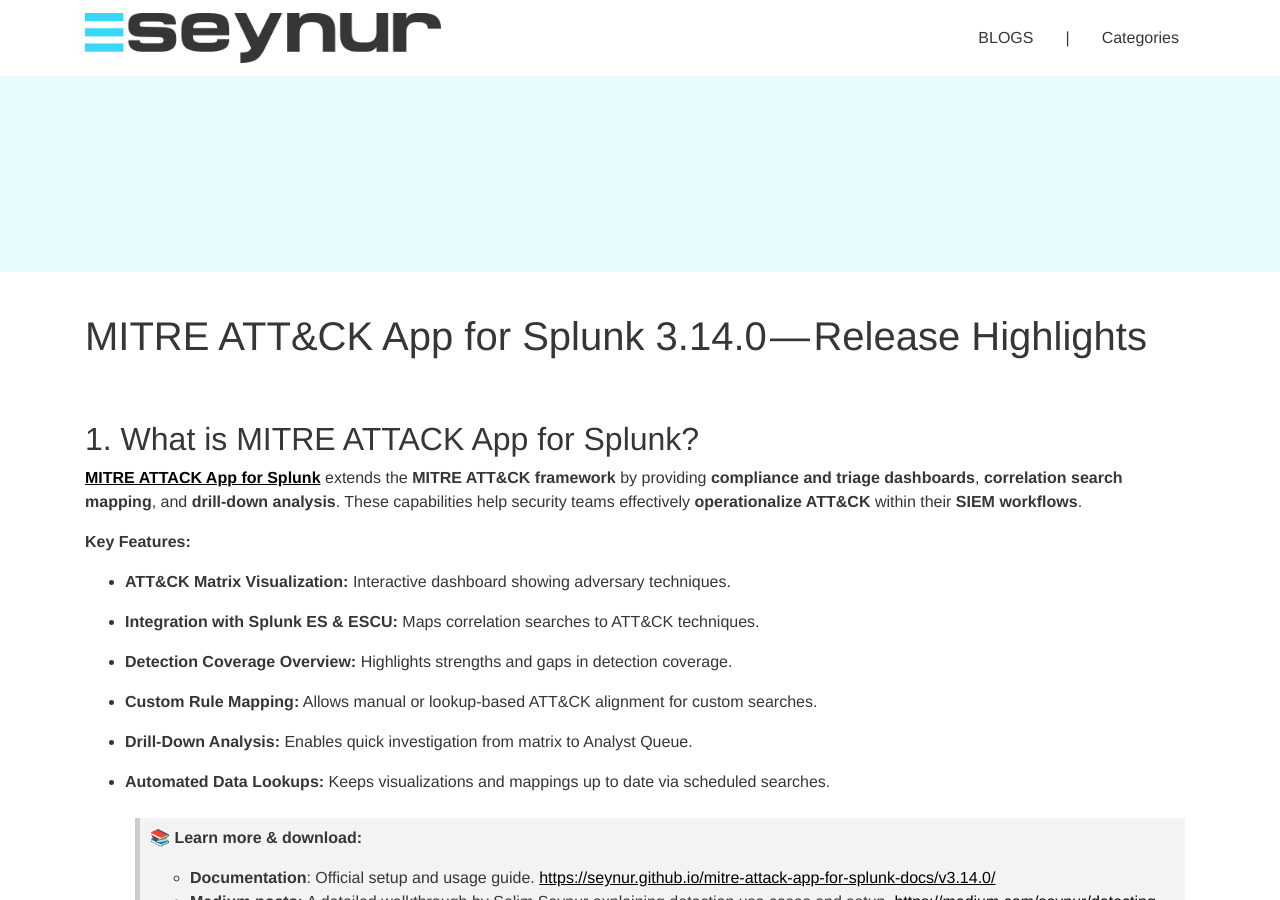
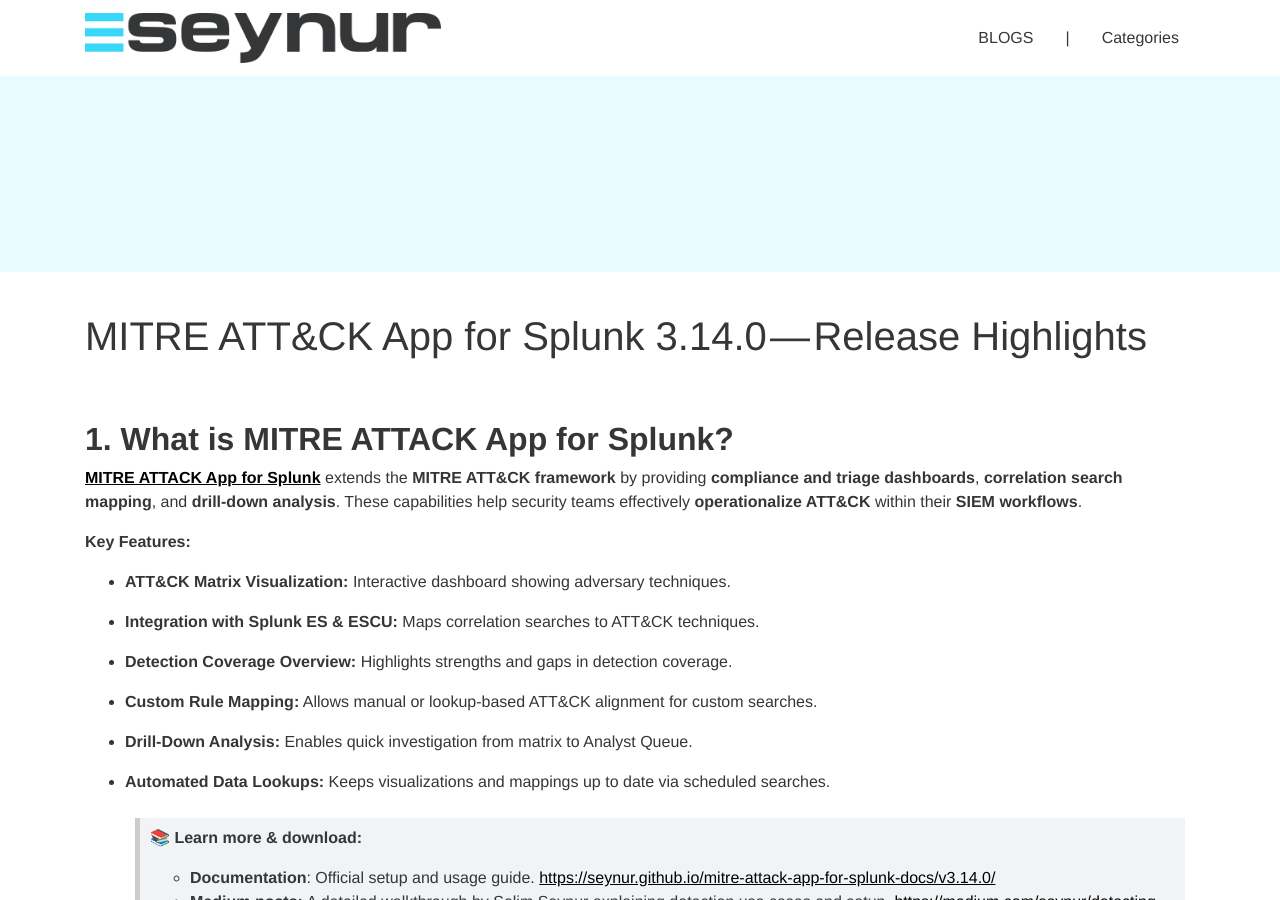
Before and after one commit to seynur/blog, a Jekyll site: the page built from _posts/2025-10-30-keepalived.md, in a window 1280 px wide and 900 px high. Built offline with Jekyll 4.4.1, drawn with Linux system fonts in a browser that asks for light colours; nearby versions of some CDN libraries.

```diff
--- a/_posts/2025-10-30-keepalived.md
+++ b/_posts/2025-10-30-keepalived.md
@@ -11,7 +11,7 @@ categories: Keepalived
 
 # MITRE ATT&CK App for Splunk 3.14.0 — Release Highlights
 
-## 1. What is MITRE ATTACK App for Splunk?
+## **1. What is MITRE ATTACK App for Splunk?**
 
 [**MITRE ATTACK App for Splunk**](https://splunkbase.splunk.com/app/4617) extends the **MITRE ATT&CK framework** by providing **compliance and triage dashboards**, **correlation search mapping**, and **drill-down analysis**. These capabilities help security teams effectively **operationalize ATT&CK** within their **SIEM workflows**.
 
@@ -38,7 +38,7 @@ categories: Keepalived
 > - **Github page:** Source code, and issue tracking.
 [https://github.com/seynur/DA-ESS-MitreContent](https://github.com/seynur/DA-ESS-MitreContent)
 
-## 2. What’s New in the MITRE ATTACK App for Splunk (3.14.0)
+## **2. What’s New in the MITRE ATTACK App for Splunk (3.14.0)**
 
 **Release:** 3.14.0 — **Date:** Oct 30, 2025
 
@@ -143,7 +143,7 @@ The **Filter by Technique ID** option allows filtering the results by specific M
   <img src="/assets/img/blog/2025-10-30-default-rules.webp" width="600"/>
 </p>
 
-## References:
+## **References:**
 
 * [**Splunkbase — MITRE ATT&CK App for Splunk**](https://splunkbase.splunk.com/app/4617)
 
```
